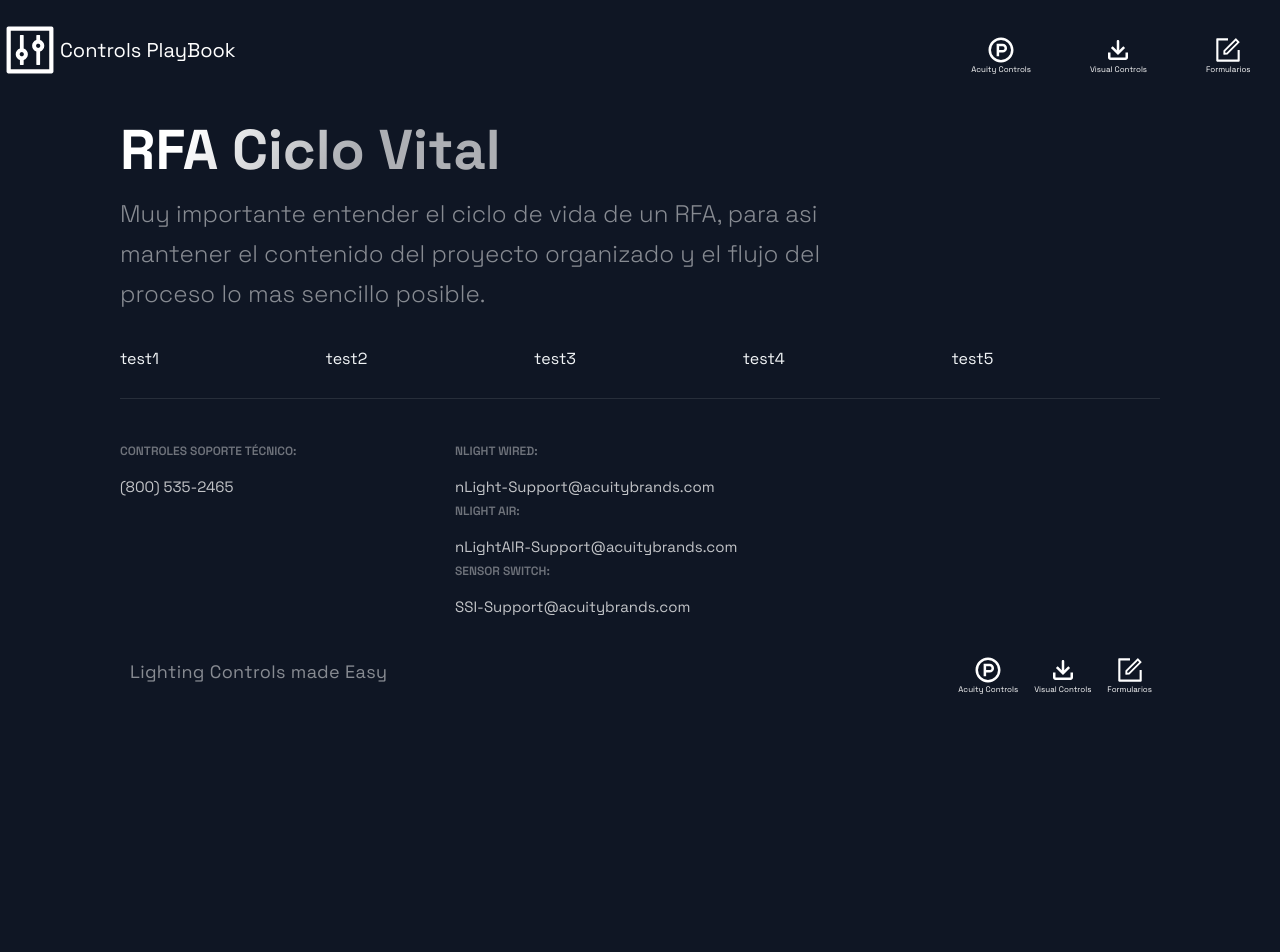
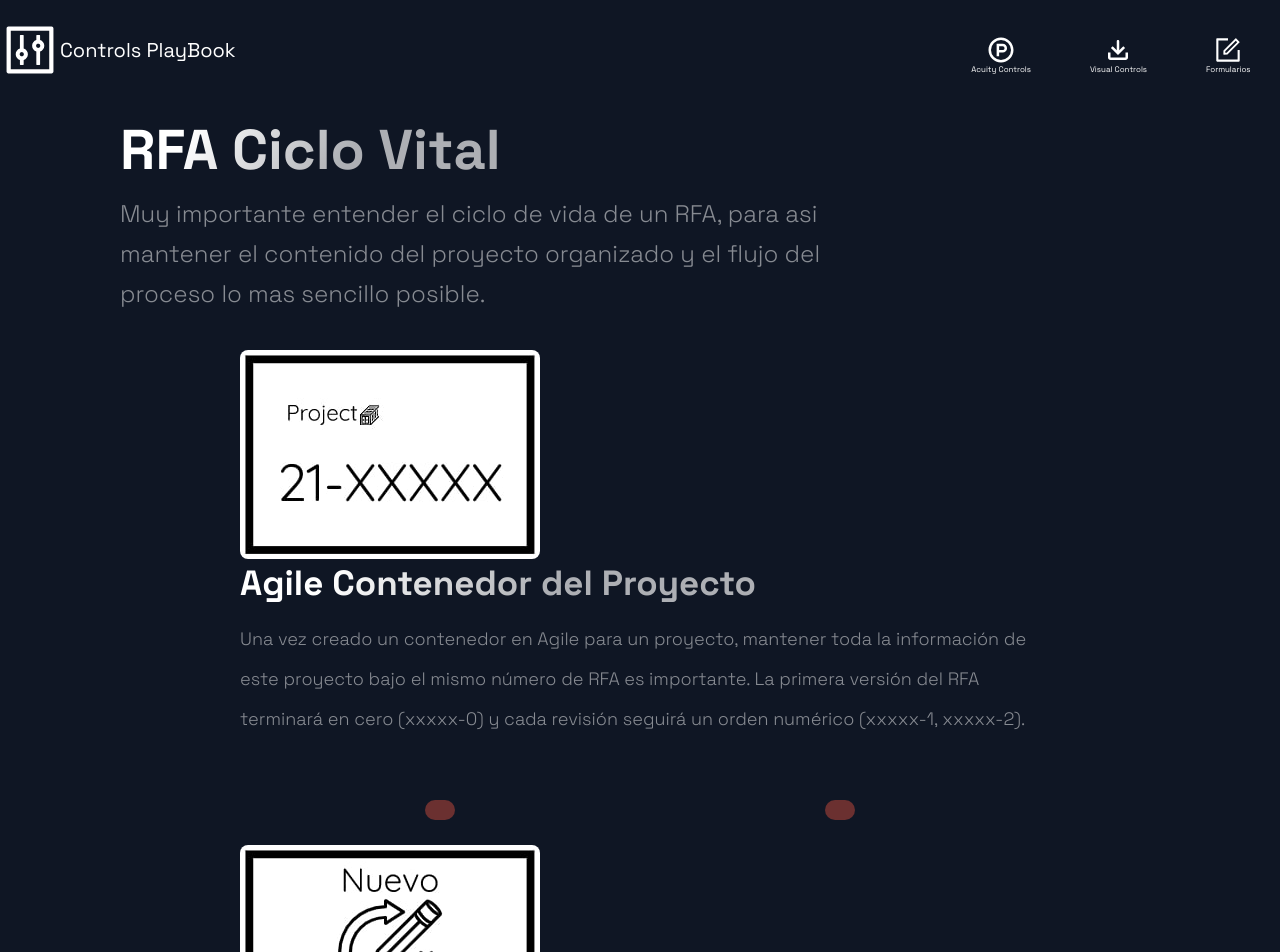
Before and after one commit to rogercerpa/controlsplaybook, a Next.js app: page /RFACycle in a window 1280 px wide. Shown: the top 952 px of the page. Before the commit the page ends 800 px from the top, so only its background shows below. Built offline with nearby package versions, Linux system fonts and the light colour scheme.

Commit message:
updated the RFA page with content, added images

```diff
--- a/src/components/RFACyle/RFALifeCycle.js
+++ b/src/components/RFACyle/RFALifeCycle.js
@@ -1,16 +1,25 @@
 import React from 'react'
-import { GridContainer, GridItem } from './RFALifeCycleStyles'
-
+import { GridContainer, GridItem, SectionText, SectionTitle, Image, UtilityList, ExternalLinks } from './RFALifeCycleStyles'
+import {RFAprocess} from '../../constants/constants'
 
 const RFALifeCycle = () => {
     return (
         <GridContainer>
+            {RFAprocess.map(({ id, image, title, description, link1, link2, link1Title, link2Title }) => (
 
-            <GridItem>test1</GridItem>
-            <GridItem>test2</GridItem>
-            <GridItem>test3</GridItem>
-            <GridItem>test4</GridItem>
-            <GridItem>test5</GridItem>
+            <GridItem key={id}>
+                <Image src={image} />
+                <SectionTitle>{title}</SectionTitle>
+                <SectionText>{description}</SectionText>
+                 <UtilityList>
+                        <ExternalLinks href={link1} target="_blank">{link1Title}</ExternalLinks>
+                        <ExternalLinks href={link2} target="_blank">{link2Title}</ExternalLinks>
+                </UtilityList>
+            </GridItem>
+
+
+            ))}
+
 
         </GridContainer>
     )
--- a/src/components/RFACyle/RFALifeCycleStyles.js
+++ b/src/components/RFACyle/RFALifeCycleStyles.js
@@ -16,5 +16,83 @@ flex-direction: row;
 }
 `
 export const GridItem = styled.div`
- flex-grow: 4;
+
 `
+//  flex-grow: 4;
+export const SectionTitle = styled.h3`
+  font-weight: 800;
+  font-size: ${(props) => props.main ? '45px' : '35px'};
+  line-height: ${(props) => props.main ? '55px' : '40px'};
+  width: max-content;
+  max-width: 100%;
+  background: linear-gradient(121.57deg, #FFFFFF 18.77%, rgba(255, 255, 255, 0.66) 60.15%);
+  -webkit-background-clip: text;
+  -webkit-text-fill-color: transparent;
+  margin-bottom: 16px;
+  padding: ${(props) => props.main ? '58px 0 16px' : '0'};
+
+  @media ${props => props.theme.breakpoints.md}{
+    font-size: ${(props) => props.main ? '56px' : '48px'};
+    line-height: ${(props) => props.main ? '56px' : '48px'};
+    margin-bottom: 12px;
+    padding: ${(props) => props.main ? '40px 0 12px' : '0'};
+  }
+
+  @media ${props => props.theme.breakpoints.sm}{
+    font-size: 32px;
+    line-height: 40px;
+    font-size: ${(props) => props.main ? '28px' : '32px'};
+    line-height: ${(props) => props.main ? '32px' : '40px'};
+    margin-bottom: 8px;
+    padding: ${(props) => props.main ? '16px 0 8px' : '0'};
+    max-width: 100%;
+  }
+`
+
+export const SectionText = styled.p`
+  max-width: 800px;
+  font-size: 18px;
+  line-height: 40px;
+  font-weight: 300;
+  padding-bottom: 3.6rem;
+  color: rgba(255, 255, 255, 0.5);
+
+  @media ${(props) => props.theme.breakpoints.md} {
+    max-width: 670px;
+    font-size: 20px;
+    line-height: 32px;
+    padding-bottom: 24px;
+  }
+
+  @media ${(props) => props.theme.breakpoints.sm} {
+    font-size: 16px;
+    line-height: 24px;
+    padding-bottom: 16px;
+  }
+`
+export const Image = styled.img`
+border-radius: 8px;
+ max-width: 100%;
+  height: auto;
+
+`
+export const UtilityList = styled.ul`
+  list-style-type: none;
+  padding: 0;
+  display: flex;
+  justify-content: space-around;
+  margin: 2.5rem 0;
+`;
+
+export const ExternalLinks = styled.a`
+color:#d4c0c0;
+font-size: 1.6rem;
+padding:1rem 1.5rem;
+background: #6b3030;
+border-radius: 15px;
+transition: 0.5s;
+&:hover{
+  background: #801414;
+
+}
+`;
--- a/src/constants/constants.js
+++ b/src/constants/constants.js
@@ -181,3 +181,24 @@ export const downloads = [
   },
 
 ];
+
+export const RFAprocess = [
+  {
+    id: 0,
+    image: '/images/Project-container.jpg',
+    title: 'Agile Contenedor del Proyecto',
+    description:'Una vez creado un contenedor en Agile para un proyecto, mantener toda la información de este proyecto bajo el mismo número de RFA es importante. La primera versión del RFA terminará en cero (xxxxx-0) y cada revisión seguirá un orden numérico (xxxxx-1, xxxxx-2).'
+  },
+  {
+    id: 1,
+    image: '/images/Nuevo-revision.jpg',
+    title: 'RFA nuevo y revisiones',
+    description: 'Se genera un RFA nuevo para cada proyecto (para más detalles, descarga la guia hoy!).Si se necesitan cambios en un proyecto existente, se genera una revisión del RFA original (ver sección Formularios - SOLICITAR REVISIÓN DE UN RFA para más detalles).',
+    link1:'/documents/RFA-Creation-V1.082721.pdf',
+    link2: '/documents/RFA-Revision-V1.082721.pdf',
+    link1Title: 'Crear RFA',
+    link2Title: 'Revision RFA'
+
+  }
+
+]
```
Also changed, not shown: public/images/Nuevo-revision.jpg (added), public/images/Project-container.jpg (added).
